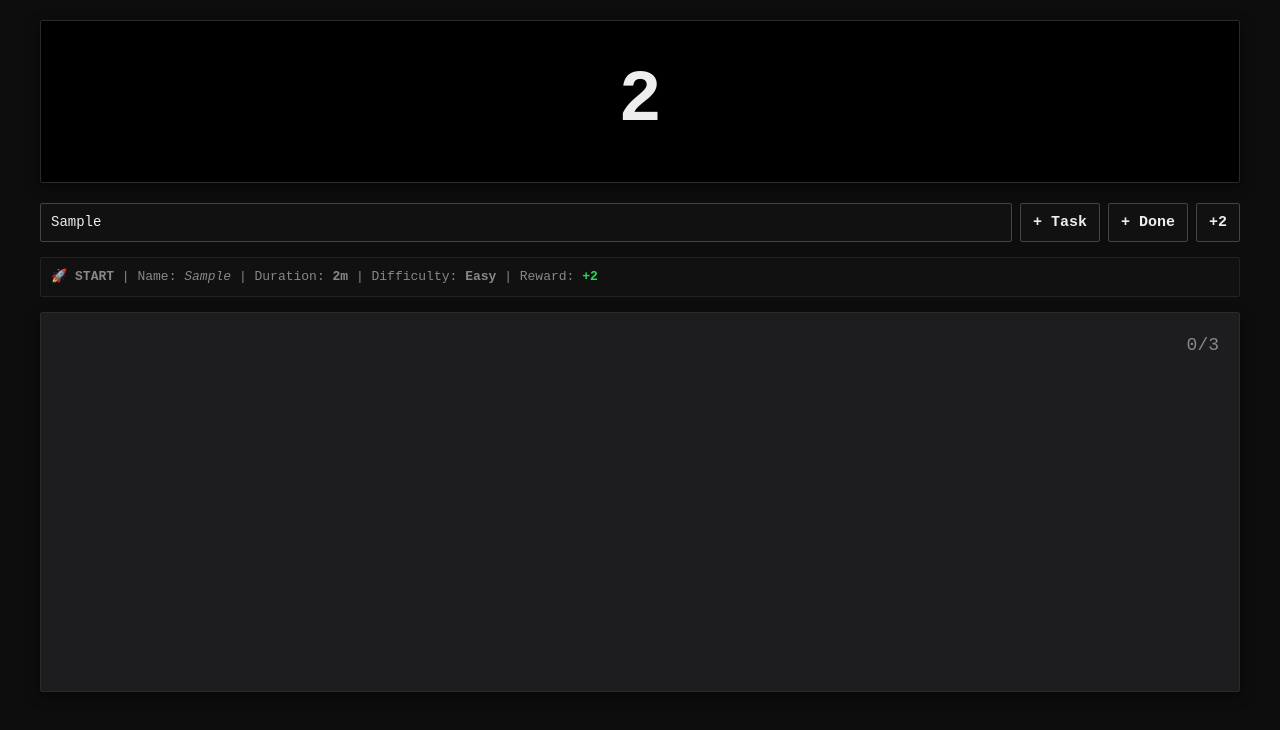
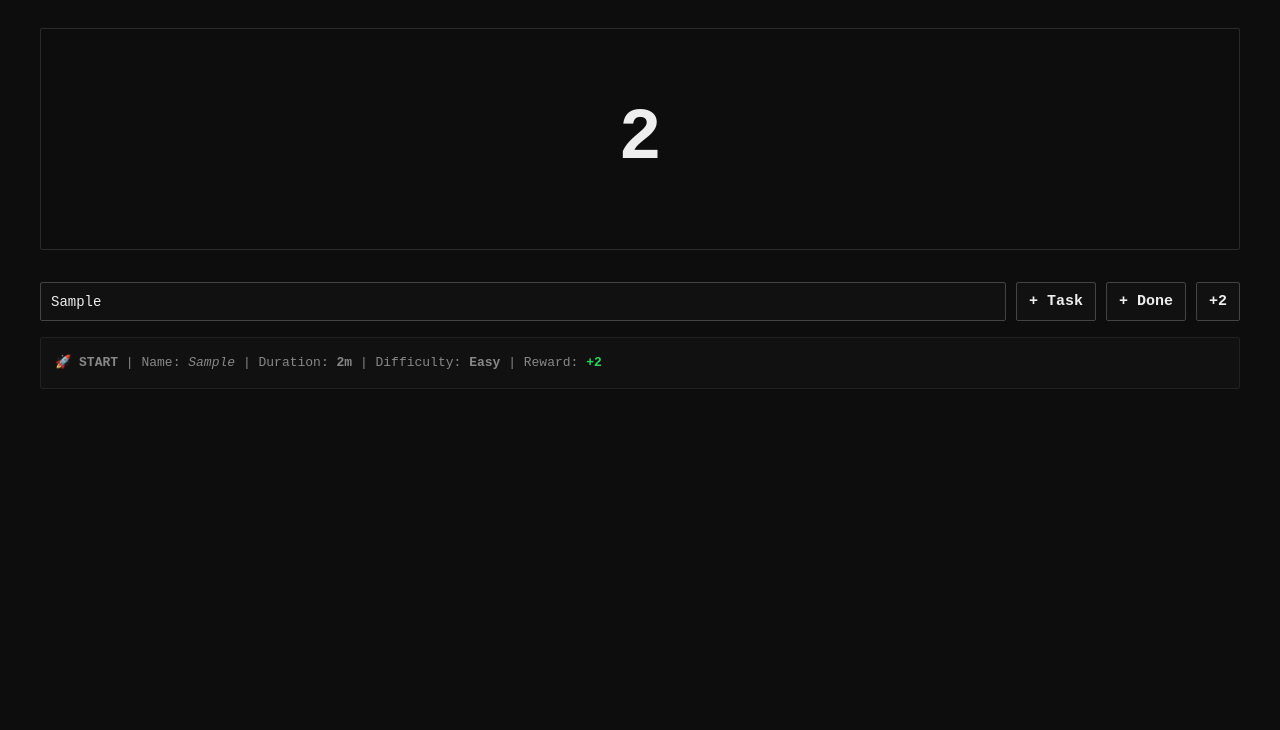
Before and after one commit to Tyranno1220/Tyranno1220.github.io, a plain HTML site: page Procrastination.html in a window 1280 px wide. Both pictures are taken after typing "Sample" into the empty fields and a click on the button "+2". Drawn offline with Linux system fonts and the light colour scheme.

Commit message:
Update Procrastination.html
didn't like the style

```diff
--- a/Procrastination.html
+++ b/Procrastination.html
@@ -16,8 +16,8 @@ body {
     background: #0d0d0e;
     color: #eee;
     margin: 0;
-    padding: 20px;
-    line-height: 1.4;
+    padding: 28px 24px 48px;
+    line-height: 1.5;
 }
 
 .container {
@@ -30,25 +30,17 @@ body {
     background: #1d1d1f;
     border-radius: 2px;
     padding: 20px;
-    margin-bottom: 20px;
+    margin-bottom: 32px;
     border: 1px solid #2a2a2d;
-    box-shadow: 0 4px 12px rgba(0, 0, 0, 0.5);
-}
-
-.fixedPanel {
-    height: 380px;
-    overflow-y: auto;
 }
 
 /* Hide scrollbars while keeping scrolling */
-.fixedPanel,
 body,
 textarea {
     -ms-overflow-style: none;
     scrollbar-width: none;
 }
 
-.fixedPanel::-webkit-scrollbar,
 body::-webkit-scrollbar,
 textarea::-webkit-scrollbar {
     display: none;
@@ -57,8 +49,8 @@ textarea::-webkit-scrollbar {
 /* Score Panel */
 .score {
     text-align: center;
-    padding: 30px 25px;
-    background: black;
+    padding: 56px 25px;
+    background: #0d0d0e;
 }
 
 .score h1 {
@@ -111,19 +103,15 @@ button:active {
 }
 
 /* Active tasks (no headings, no cards) */
-.taskCount {
-    text-align: right;
-    color: #888;
-    font-size: 18px;
-    margin-bottom: 6px;
-}
-
 .taskRow {
     display: flex;
     justify-content: space-between;
     align-items: center;
-    gap: 12px;
-    padding: 12px 0;
+    gap: 16px;
+    padding: 18px 16px 18px 20px;
+    margin-bottom: 18px;
+    border: 1px solid #2a2a2d;
+    border-radius: 2px;
 }
 
 .taskMain {
@@ -131,6 +119,7 @@ button:active {
 }
 
 .taskName {
+    margin-bottom: 6px;
     font-size: 18px;
     font-weight: bold;
     overflow-wrap: anywhere;
@@ -212,11 +201,11 @@ button:active {
     </div>
 
     <!-- Task Input Section -->
-    <div style="display:flex; gap:8px; margin-bottom: 15px;">
+    <div style="display:flex; gap:10px; margin-bottom: 16px;">
         <input
             id="taskInput"
             style="flex:1; min-width:0;"
-            placeholder="finish report 1h 30m hard"
+            aria-label="Task"
             onkeydown="if(event.key === 'Enter') createTask()"
         />
         <button
@@ -240,14 +229,11 @@ button:active {
     <!-- Task Preview -->
     <div
         id="taskPreview"
-        style="display:none; color:#888; margin-top:10px; margin-bottom:15px; font-size:13px; background:#111; padding:10px; border-radius:2px; border:1px solid #222;">
+        style="display:none; color:#888; margin-top:0; margin-bottom:16px; line-height:1.7; font-size:13px; background:#111; padding:14px; border-radius:2px; border:1px solid #222;">
     </div>
 
     <!-- Active Tasks -->
-    <div class="panel fixedPanel">
-        <div id="taskCount" class="taskCount">0/3</div>
-        <div id="tasks"></div>
-    </div>
+    <div id="tasks" style="margin-top: 36px;"></div>
 
 </div>
 
@@ -357,21 +343,32 @@ function parseTask(text) {
         type = "finish";
     }
 
-    const hMatch = text.match(/(\d+)\s*h/i);
-    const mMatch = text.match(/(\d+)\s*m/i);
+    // Durations must stand alone (so "5pm", "10:30", "3 monkeys" are not durations).
+    // Only the first hours and first minutes match count; every other time stays in the name.
+    const hMatch = /(?<![\d:.])(\d+(?:\.\d+)?)\s*(?:hours?|hrs?|h)\b/i.exec(text);
+    const mMatch = /(?<![\d:.])(\d+(?:\.\d+)?)\s*(?:minutes?|mins?|m)\b/i.exec(text);
 
-    if (hMatch) duration += parseInt(hMatch[1]) * 60;
-    if (mMatch) duration += parseInt(mMatch[1]);
+    if (hMatch) duration += Math.round(parseFloat(hMatch[1]) * 60);
+    if (mMatch) duration += Math.round(parseFloat(mMatch[1]));
 
     if (duration === 0) duration = 2;
 
-    let name = text
-        .replace(/\d+\s*[mh]/gi, "")
+    // Cut out only the matched duration text, last one first so indexes stay valid
+    let name = text;
+    [hMatch, mMatch]
+        .filter(Boolean)
+        .sort((a, b) => b.index - a.index)
+        .forEach(m => {
+            name = name.slice(0, m.index) + " " + name.slice(m.index + m[0].length);
+        });
+
+    name = name
         .replace(/\b(start|begin|commence|finish|complete|do)\b/gi, "")
         .replace(/\b(easy|medium|hard)\b/gi, "")
+        .replace(/\s{2,}/g, " ")
         .trim();
 
-    if(!name) name = "unnamed task";
+    if(!name) name = "start what you should be doing";
 
     return { name, duration, difficulty, type };
 }
@@ -426,7 +423,6 @@ function createTask() {
     }
 
     let input = document.getElementById("taskInput");
-    if(!input.value.trim()) return;
 
     let p = parseTask(input.value);
     let now = Date.now();
@@ -632,7 +628,6 @@ const CROSS_ICON = `<svg viewBox="0 0 24 24" width="24" height="24" fill="none"
 
 function render() {
     document.getElementById("score").innerText = data.score;
-    document.getElementById("taskCount").innerText = `${data.tasks.length}/3`;
 
     const now = Date.now();
     const sorted = [...data.tasks].sort((a, b) => a.expiry - b.expiry);
```
